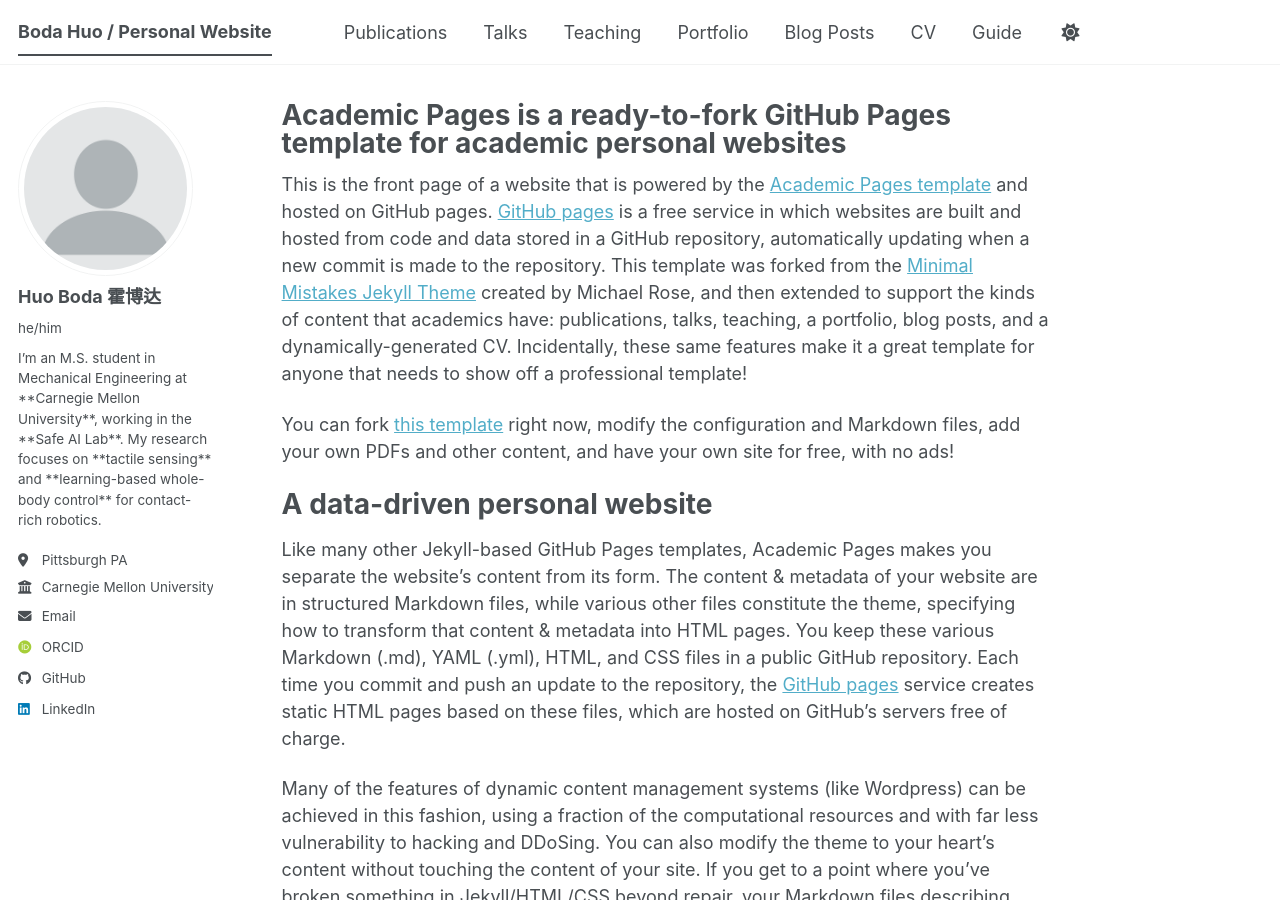
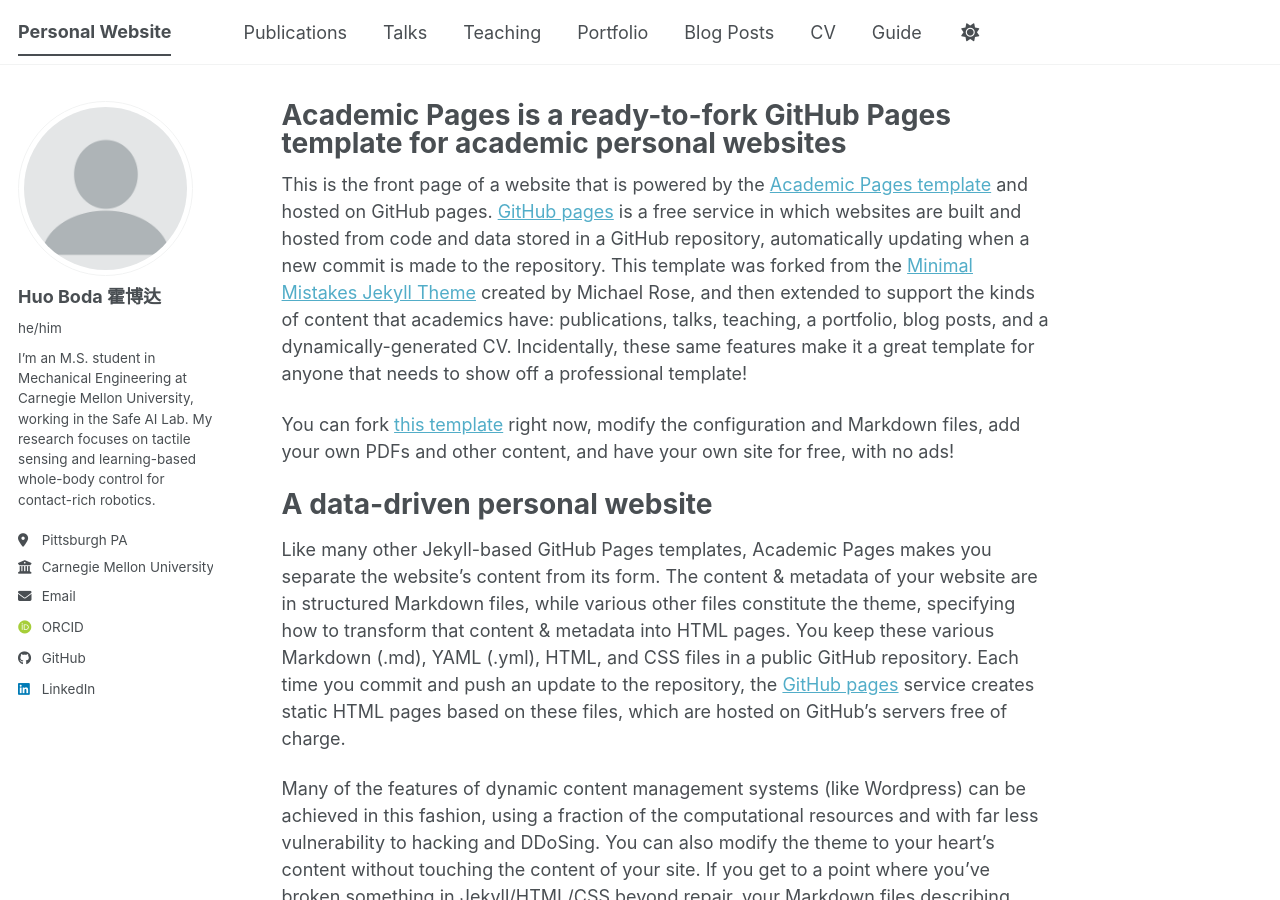
Before and after one commit to bodahuo/bodahuo.github.io, a Jekyll site: the page built from _pages/about.md, in a window 1280 px wide and 900 px high. Built offline with Jekyll 4.4.1, drawn with Linux system fonts in a browser that asks for light colours; some web fonts are replaced; a script bundle is joined from its source files by our own code; library files that are not in the unit come from our copies.

Commit message:
Update title and bio formatting in _config.yml
Removed formatting from the title and bio fields for clarity.

```diff
--- a/_config.yml
+++ b/_config.yml
@@ -9,7 +9,7 @@
 # Basic Site Settings
 locale                   : "en-US"
 site_theme               : "default" # The available themes options are "default", "air", "sunrise", "mint", "dirt" and "contrast"
-title                    : "Boda Huo / Personal Website"
+title                    : "Personal Website"
 title_separator          : "-"
 name                     : &name "Boda Huo"
 description              : &description "Boda's academic portfolio"   # Update this with a general description of your site, this is the default if not overridden by a page
@@ -26,7 +26,7 @@
   avatar           : "profile.png"
   name             : "Huo Boda 霍博达"
   pronouns         : "he/him" # example: "she/her"
-  bio              : "I’m an M.S. student in Mechanical Engineering at **Carnegie Mellon University**, working in the **Safe AI Lab**. My research focuses on **tactile sensing** and **learning-based whole-body control** for contact-rich robotics."
+  bio              : "I’m an M.S. student in Mechanical Engineering at Carnegie Mellon University, working in the Safe AI Lab. My research focuses on tactile sensing and learning-based whole-body control for contact-rich robotics."
   location         : "Pittsburgh PA"
   employer         : "Carnegie Mellon University"
   uri              : # URL
```
